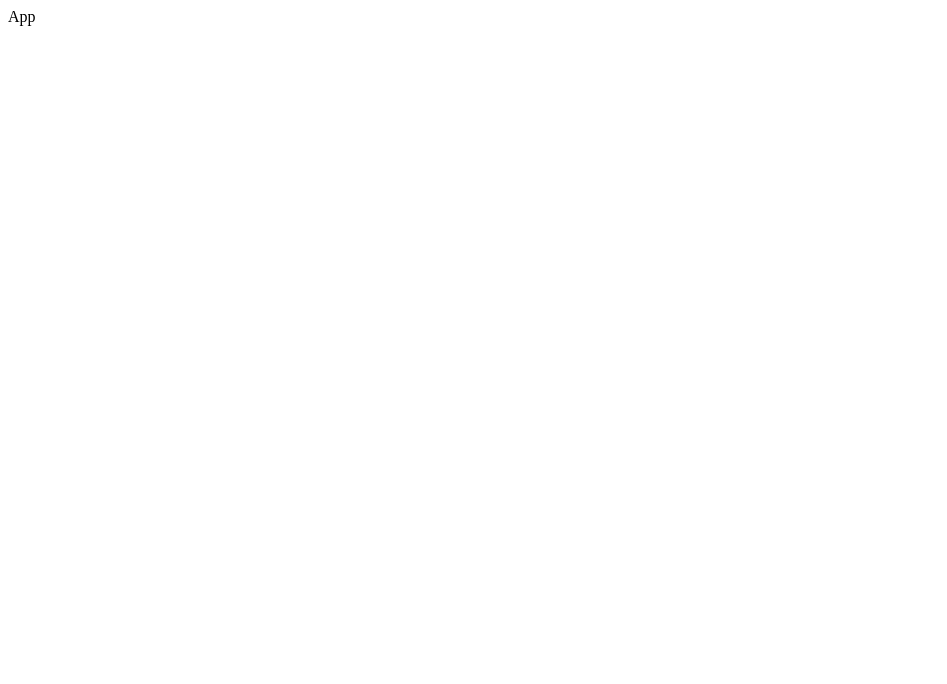
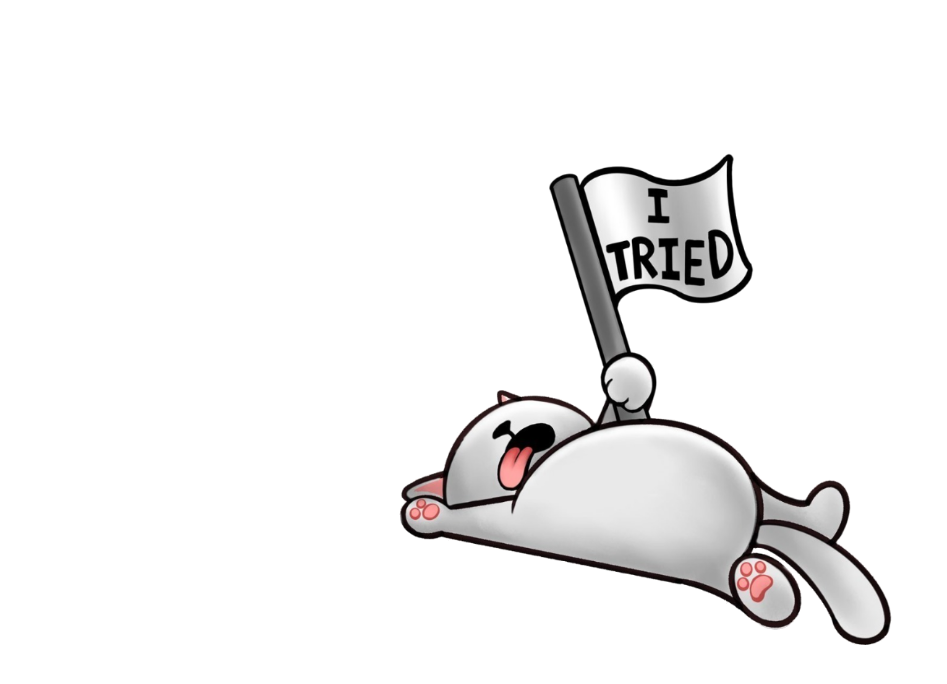
Before and after one commit to JuanAgusAlej/catgame, a React (Create React App) app: page / in a window 1280 px wide. Shown: the top 684 px of the page, without its empty margins (0-947 px from the left). Built offline with nearby package versions, Linux system fonts and the light colour scheme.

Commit message:
pagina error provisoria

```diff
--- a/package.json
+++ b/package.json
@@ -6,8 +6,10 @@
     "@testing-library/jest-dom": "^5.16.4",
     "@testing-library/react": "^13.1.1",
     "@testing-library/user-event": "^13.5.0",
+    "bootstrap": "^5.1.3",
     "react": "^18.1.0",
     "react-dom": "^18.1.0",
+    "react-router-dom": "^6.3.0",
     "react-scripts": "5.0.1",
     "web-vitals": "^2.1.4"
   },
--- a/src/App.jsx
+++ b/src/App.jsx
@@ -1,9 +1,12 @@
-import React from 'react'
+import React from "react";
+import Error404 from "./pages/Error404";
+
+
+import "bootstrap/dist/css/bootstrap.min.css"
+import "bootstrap/dist/js/bootstrap.bundle"
 
 const App = () => {
-  return (
-    <div>App</div>
-  )
-}
+  return <Error404/>;
+};
 
-export default App
+export default App;
--- a/src/helpers/relleno.js
+++ b/src/helpers/relleno.js
@@ -1,2 +1,2 @@
-Esto es un relleno
-https://www.youtube.com/watch?v=amDMZ5tSysY
+// Esto es un relleno
+// https://www.youtube.com/watch?v=amDMZ5tSysY
--- a/src/img/relleno.js
+++ b/src/img/relleno.js
@@ -1,2 +1,2 @@
-Esto es un relleno
-https://www.youtube.com/watch?v=amDMZ5tSysY
+// Esto es un relleno
+// https://www.youtube.com/watch?v=amDMZ5tSysY
--- /dev/null
+++ b/src/pages/Error404.jsx
@@ -0,0 +1,17 @@
+import React from "react";
+import errorimg from "../img/errorimg.png";
+import { Link } from "react-router-dom";
+
+import "../style/error.css";
+
+const Error404 = () => {
+  return (
+    <div className="error">
+      {/* <Link to="/"> */}
+      <img src={errorimg} alt="Error 404" className="img-Error" />
+      {/* </Link> */}
+    </div>
+  );
+};
+
+export default Error404;
--- /dev/null
+++ b/src/style/error.css
@@ -0,0 +1,12 @@
+.error{
+    height: 100vh;
+    display: flex;
+    align-items: center;
+    justify-content: center;
+  }
+
+  .img-Error{
+    width: 40%;
+    align-items: center;
+    cursor: pointer;
+    }
--- a/src/style/relleno.css
+++ b/src/style/relleno.css
@@ -1,2 +1,2 @@
-Esto es un relleno
-https://www.youtube.com/watch?v=amDMZ5tSysY
+/* Esto es un relleno
+https://www.youtube.com/watch?v=amDMZ5tSysY */
```
Also changed, not shown: src/img/errorimg.png (added), 1 other file (tests, documents, lock files or other folders).
